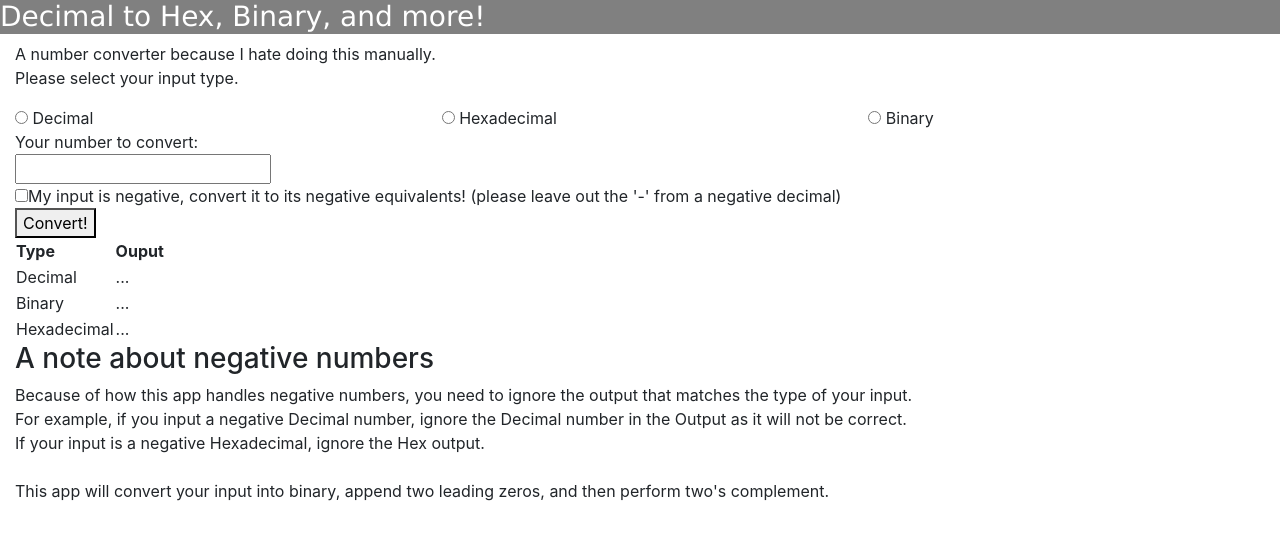
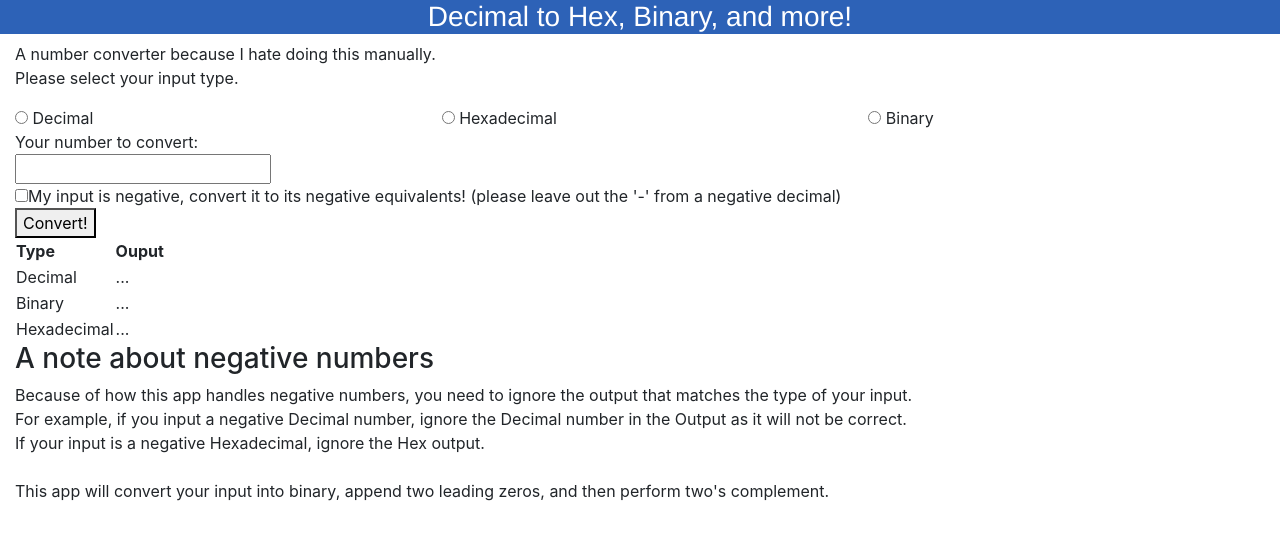
Before and after one commit to jorgemanzo/jorgemanzo.github.io, a plain HTML site: page index.html in a window 1280 px wide. Drawn offline with nearby package versions, Linux system fonts and the light colour scheme.

Commit message:
Centering title bar and changing its color

```diff
--- a/index.html
+++ b/index.html
@@ -26,7 +26,9 @@
   </head>
   <body >
     <h3 id="topBar">
-      Decimal to Hex, Binary, and more!
+      <center>
+        Decimal to Hex, Binary, and more!
+      </center>
     </h3>
     <div class="container-fluid">
 
--- a/myStyle.css
+++ b/myStyle.css
@@ -1,5 +1,5 @@
 #topBar  {
-  background-color: Gray;
-  font-family: Verdana;
+  background-color: #2d62b7;
+  font-family: Helvetica;
   color: White;
 }
```
